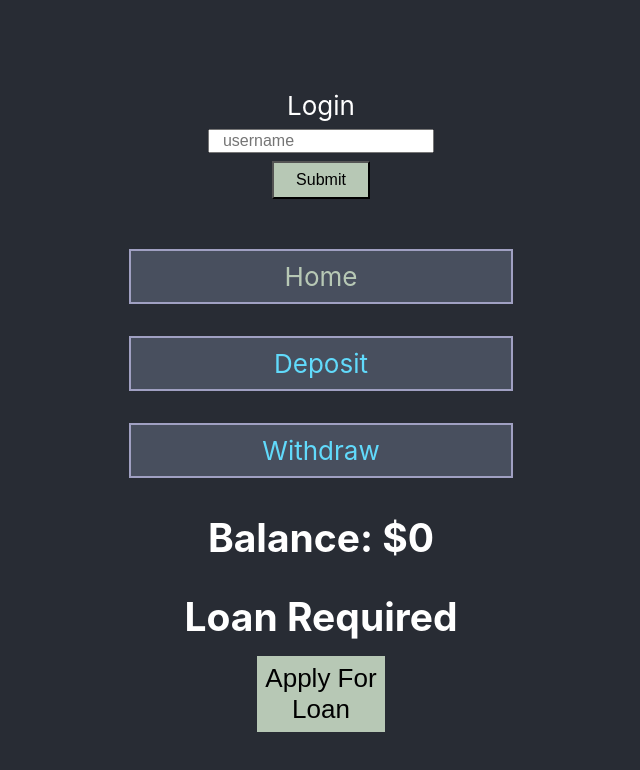
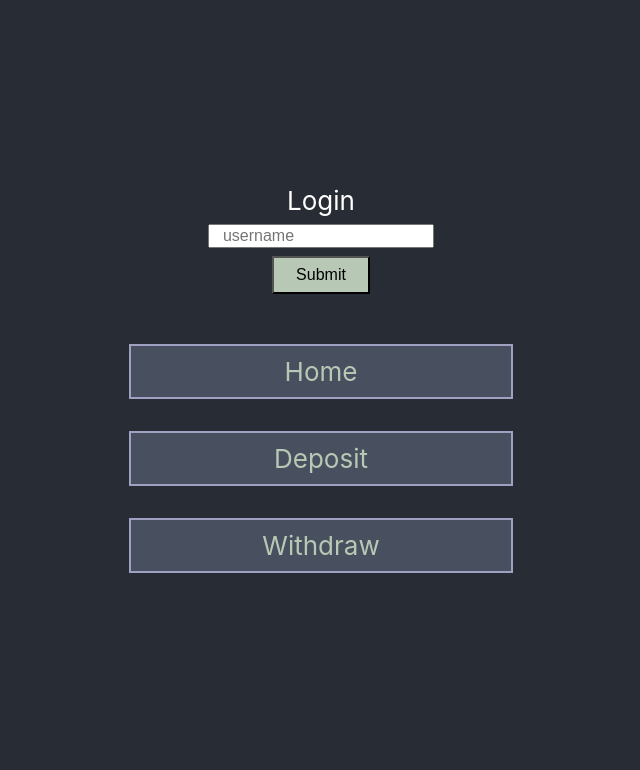
Before and after one commit to TylerEikenberg/React-Redux-Banking-App_two, a React (Create React App) app: page / in a window 1280 px wide. Shown: the top 770 px of the page, without its empty margins (319-959 px from the left). Built offline with nearby package versions, Linux system fonts and the light colour scheme.

Commit message:
added login to main page, must login to access buttons

```diff
--- a/src/App.js
+++ b/src/App.js
@@ -1,21 +1,28 @@
 import React from "react";
 import "./App.css";
 import { BrowserRouter, Route, NavLink } from "react-router-dom";
+import { useSelector, useDispatch } from "react-redux";
 import HomePage from "./pages/HomePage";
 import DepositPage from "./pages/DepositPage";
 import WithdrawPage from "./pages/WithdrawPage";
 import LoginForm from "./components/loginForm/LoginForm";
 
 function App() {
+  const { loggedIn, username } = useSelector(state => ({
+    loggedIn: state.loginReducer.loggedIn,
+    username: state.loginReducer.username
+  }));
+
   return (
     <BrowserRouter>
       <div className="App">
         <header className="App-header">
-          <LoginForm />
+          {loggedIn ? <h3>Hello {username}</h3> : <LoginForm />}
+
           <ul className="App-ul">
             <NavLink
               className="App-link"
-              to="/"
+              to={loggedIn ? "/homepage" : "/"}
               exact
               activeClassName="li-active"
             >
@@ -24,7 +31,7 @@ function App() {
             <NavLink
               exact
               className="App-link"
-              to="/deposit"
+              to={loggedIn ? "/deposit" : "/"}
               activeClassName="li-active"
             >
               <li className="li-style">Deposit</li>
@@ -32,13 +39,13 @@ function App() {
             <NavLink
               exact
               className="App-link"
-              to="/withdraw"
+              to={loggedIn ? "/withdraw" : "/"}
               activeClassName="li-active"
             >
               <li className="li-style">Withdraw</li>
             </NavLink>
           </ul>
-          <Route path="/" exact component={HomePage} />
+          <Route path="/homepage" exact component={HomePage} />
           <Route path="/deposit" exact component={DepositPage} />
           <Route path="/withdraw" exact component={WithdrawPage} />
         </header>
--- a/src/components/loginForm/LoginForm.js
+++ b/src/components/loginForm/LoginForm.js
@@ -1,5 +1,5 @@
 import React, { useState } from "react";
-import { useSelector, useDispatch } from "react-redux";
+import { useDispatch } from "react-redux";
 import * as loginActions from "../../actions/loginActions";
 
 function LoginForm() {
--- a/src/pages/HomePage.js
+++ b/src/pages/HomePage.js
@@ -2,9 +2,11 @@ import React from "react";
 import { useSelector, useDispatch } from "react-redux";
 
 function HomePage() {
-  const { balance, loan } = useSelector(state => ({
+  const { balance, loan, loggedIn, username } = useSelector(state => ({
     balance: state.balanceReducer.balance,
-    loan: state.loanReducer.loan
+    loan: state.loanReducer.loan,
+    loggedIn: state.loginReducer.loggedIn,
+    username: state.loginReducer.username
   }));
   const dispatch = useDispatch();
 
```
